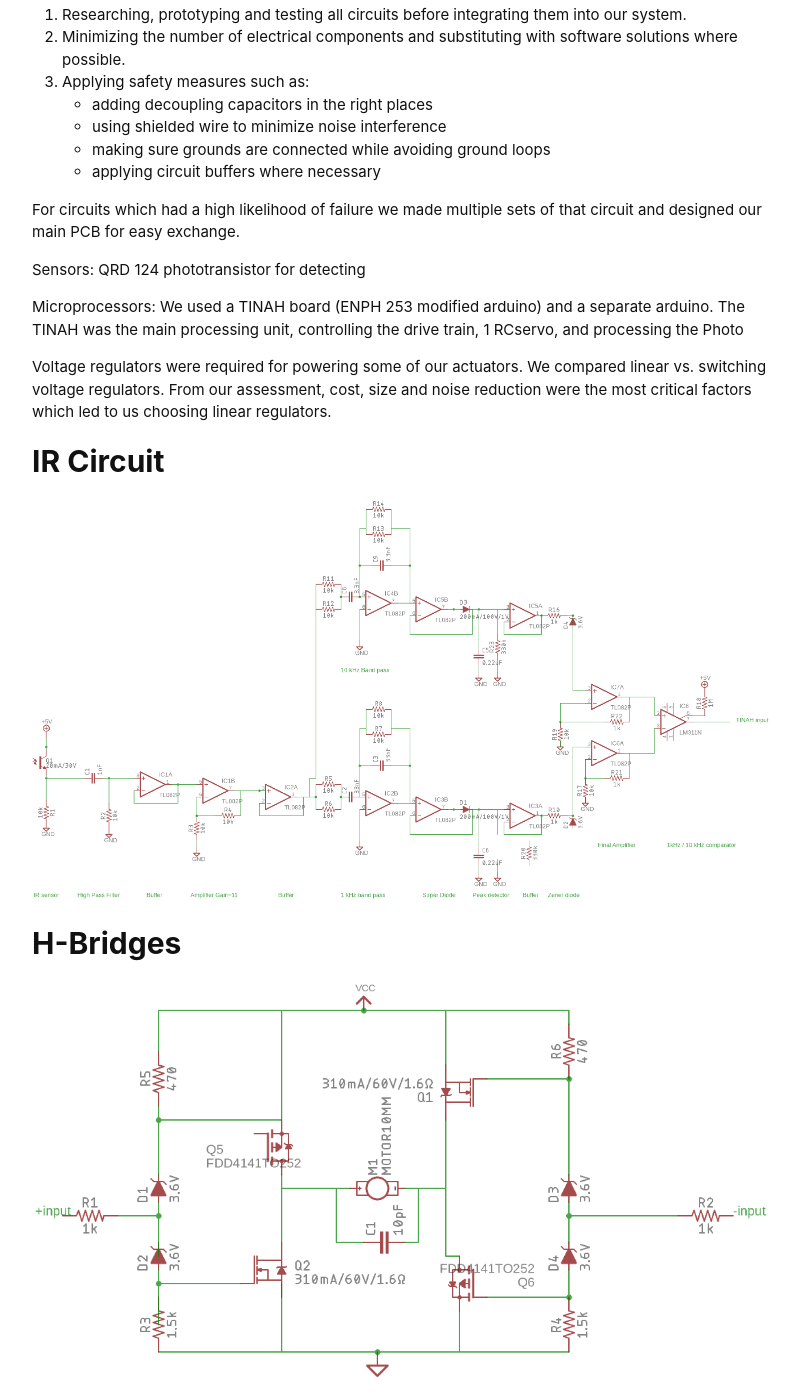
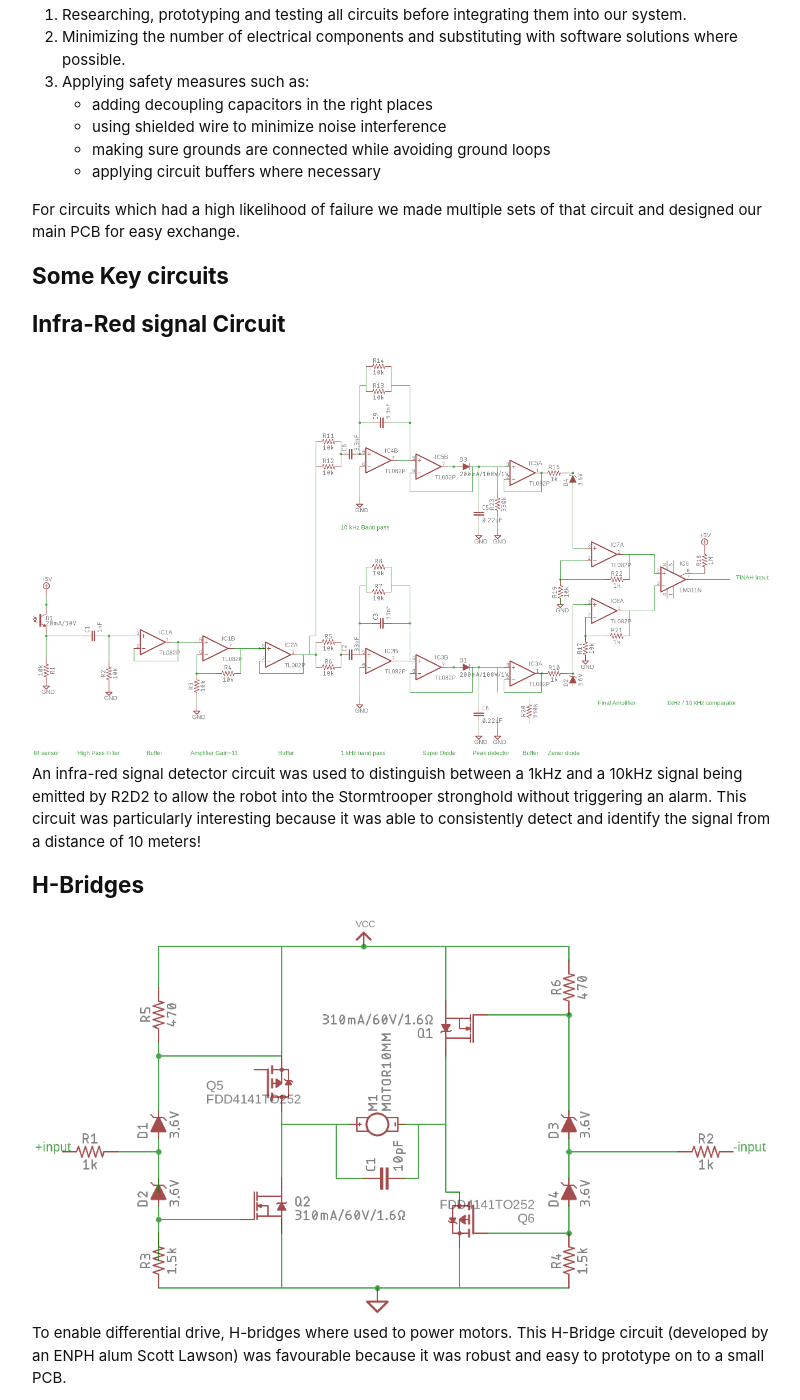
Before and after one commit to hanyolo-shootsfirst/hanyolo-shootsfirst.github.io, a Jekyll site: the page built from Electrical.md, in a window 1280 px wide and 1400 px high, scrolled down 633 px. Shown: the whole window, without its empty margins (238-1038 px from the left). Built offline with Jekyll 4.4.1, drawn with Linux system fonts in a browser that asks for light colours.

Commit message:
Update Electrical.md

```diff
--- a/Electrical.md
+++ b/Electrical.md
@@ -19,18 +19,15 @@ Our goal was to design an electrically robust system. How?
 
 For circuits which had a high likelihood of failure we made multiple sets of that circuit and designed our main PCB for easy exchange.
 
-Sensors:
-QRD 124 phototransistor for detecting
+# Some Key circuits
 
-Microprocessors: We used a TINAH board (ENPH 253 modified arduino) and a separate arduino. The TINAH was the main processing unit, controlling the drive train, 1 RCservo, and processing the Photo
+# Infra-Red signal Circuit
 
-Voltage regulators were required for powering some of our actuators. We compared linear vs. switching voltage regulators. From our assessment, cost, size and noise reduction were the most critical factors which led to us choosing linear regulators.
+![IR-circuit-diagram](/assets/ir_circuit.png)
+An infra-red signal detector circuit was used to distinguish between a 1kHz and a 10kHz signal being emitted by R2D2 to allow the robot into the Stormtrooper stronghold without triggering an alarm. This circuit was particularly interesting because it was able to consistently detect and identify the signal from a distance of 10 meters!
 
 
-## IR Circuit
-
-![IR-circuit-diagram](/assets/ir_circuit.png)
-
-## H-Bridges
+# H-Bridges
 
 ![H-Bridge Circuit](/assets/hbridge.png)
+To enable differential drive, H-bridges where used to power motors. This H-Bridge circuit (developed by an ENPH alum Scott Lawson) was favourable because it was robust and easy to prototype on to a small PCB.
```
